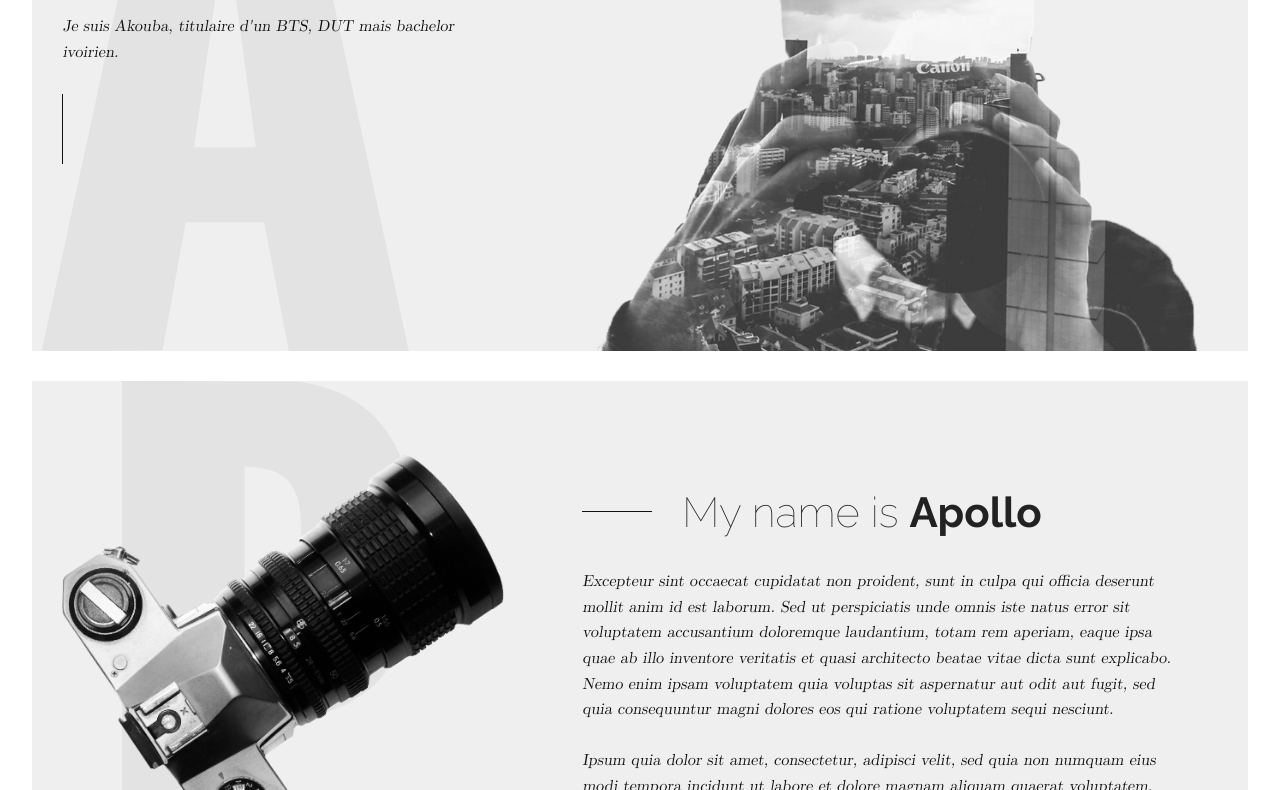
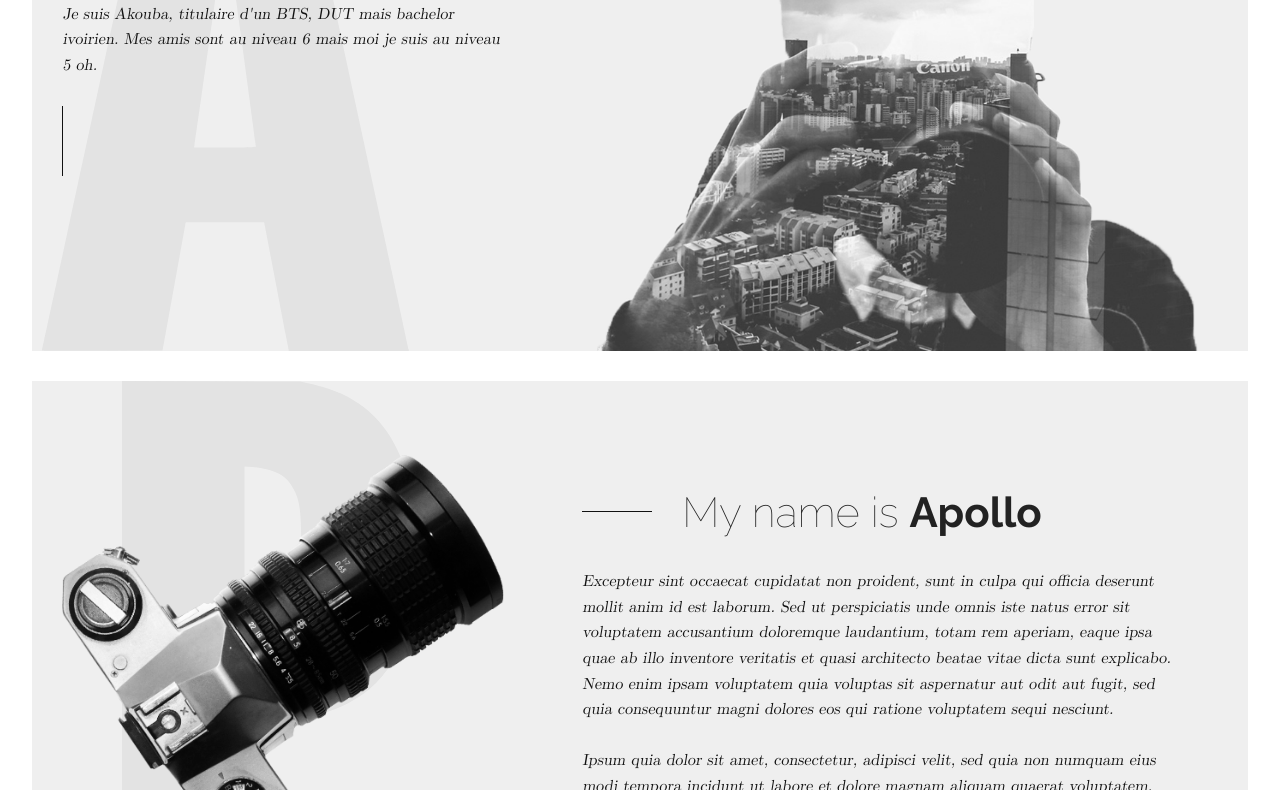
Before and after one commit to Akoubaaa/Akoubaaa.github.io, a plain HTML site: page index.html in a window 1280 px wide. Shown: the part 279-1069 px from the top of the page. Drawn offline with nearby package versions, Linux system fonts and the light colour scheme; files whose address does not match are found by name.

Commit message:
Update index.html

```diff
--- a/index.html
+++ b/index.html
@@ -27,7 +27,7 @@
       <div class="wrapper">
         <div class="welcome">
           <h1><strong>Akouba</strong> Jade Template</h1>
-          <p>Je suis Akouba, titulaire d'un BTS, DUT mais bachelor ivoirien.</p>
+          <p>Je suis Akouba, titulaire d'un BTS, DUT mais bachelor ivoirien. Mes amis sont au niveau 6 mais moi je suis au niveau 5 oh.</p>
         </div>
         <div class="photographer"><img src="assets/img/hero.png" alt="Photographer"></div>
       </div>
```
